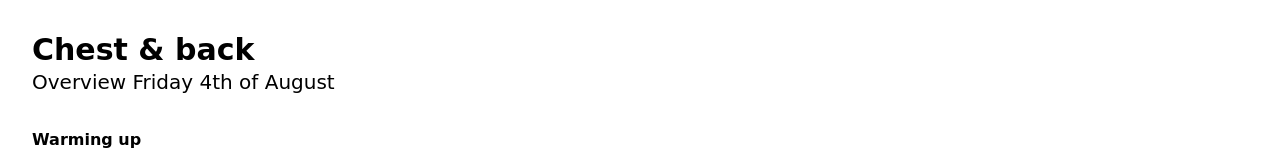
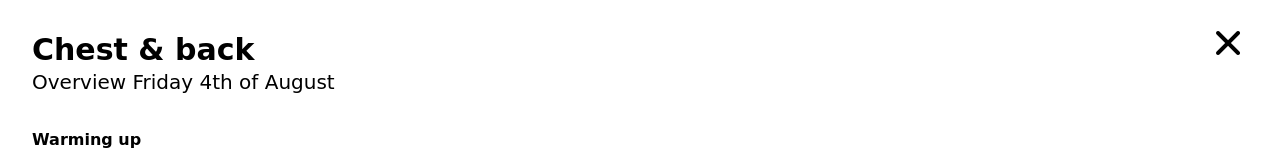
Before and after one commit to yansiegers/sveltekit-workout-app, a SvelteKit app: page /workout-routines/0 in a window 1280 px wide. Shown: the top 160 px of the page. Built offline with nearby package versions, Linux system fonts and the light colour scheme.

Commit message:
Add exit to header

```diff
--- a/src/components/Header.svelte
+++ b/src/components/Header.svelte
@@ -1,9 +1,19 @@
 <script lang="ts">
+	import Icon from './Icon.svelte';
+
 	export let heading = 'Workout app';
 	export let subHeading = 'Friday 4th of August';
+	export let exit = false;
+	export let href = '';
 </script>
 
-<div class="mb-8">
+<div class="relative mb-8">
 	<h1 class="text-3xl font-bold">{heading}</h1>
 	<div class="text-xl" role="doc-subtitle">{subHeading}</div>
+
+	{#if exit}
+		<a class="absolute right-0 top-0" {href}>
+			<Icon name="xmark" size="2xl" />
+		</a>
+	{/if}
 </div>
--- a/src/routes/workout-routines/0/+page.svelte
+++ b/src/routes/workout-routines/0/+page.svelte
@@ -31,7 +31,7 @@
 
 <div class="flex h-screen flex-col">
 	<main class=" h-full overflow-y-scroll p-8">
-		<Header heading={workoutRoutine.name} {subHeading} />
+		<Header heading={workoutRoutine.name} {subHeading} exit={true} href="/" />
 
 		<div class="mb-24">
 			<OrderableExercisesList title="Warming up" exercises={warmingUpExercises} />
```
